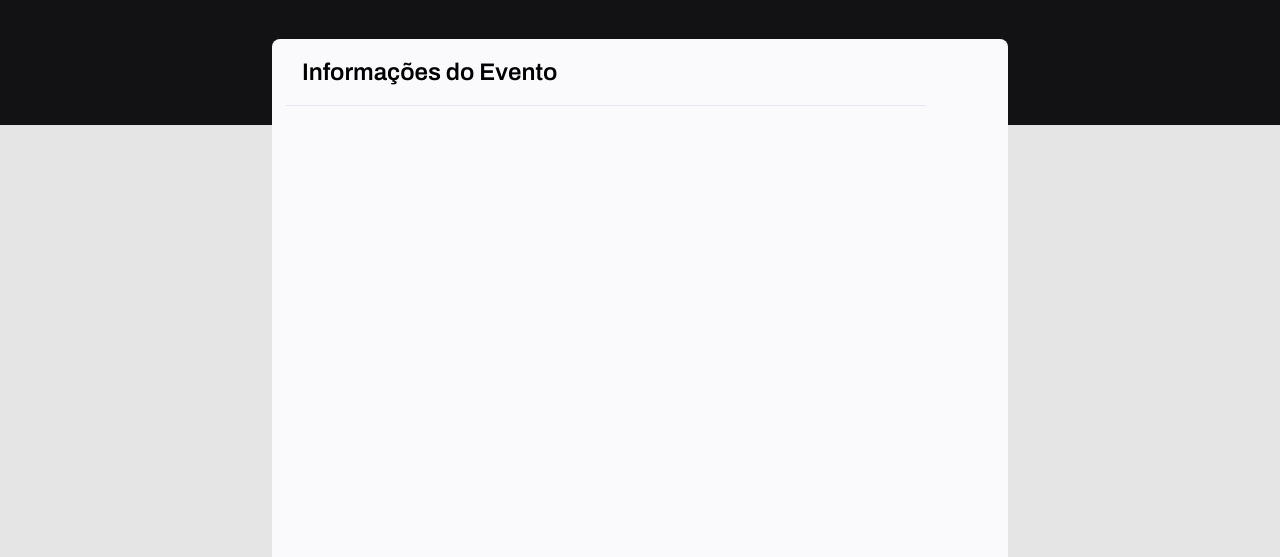
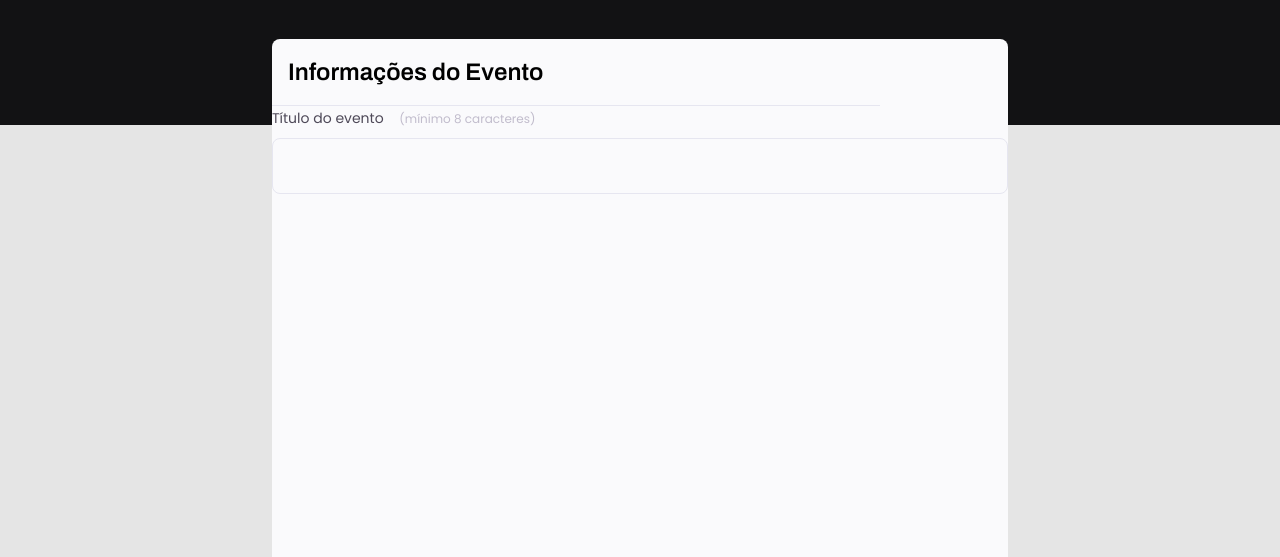
Before and after one commit to ChrisRufino/Projeto_stage3, a plain HTML site: page index.html in a window 1280 px wide. Shown: the part 243-800 px from the top of the page. Drawn offline with Linux system fonts and the light colour scheme.

Commit message:
input ajusting

```diff
--- a/index.html
+++ b/index.html
@@ -24,6 +24,12 @@
       <form>
         <fieldset>
           <legend>Informações do Evento</legend>
+          <div class="input-wrapper">
+            <label for="event-title"
+              >Título do evento <span>(mínimo 8 caracteres)</span></label
+            >
+            <input type="text" id="event-title" />
+          </div>
         </fieldset>
       </form>
     </div>
--- a/style.css
+++ b/style.css
@@ -1,3 +1,8 @@
+* {
+  margin: 0;
+  padding: 0;
+  box-sizing: border-box;
+}
 body {
   font-family: "Poppins", sans-serif;
   background: #e5e5e5;
@@ -28,6 +33,7 @@ header h1 {
   font-size: 36px;
   line-height: 42px;
   color: white;
+  margin-bottom: 24px;
 }
 header p {
   color: #42d3ff;
@@ -54,3 +60,33 @@ fieldset legend {
   border-bottom: 1px solid #e6e6f0;
   padding: 16px;
 }
+.input-wrapper {
+  display: flex;
+  flex-direction: column;
+}
+.input-wrapper label {
+  color: #4e4958;
+  font-size: 14px;
+  line-height: 24px;
+  margin-bottom: 8px;
+}
+.input-wrapper label span {
+  margin-left: 12px;
+  color: #c1bccc;
+  font-size: 12px;
+  line-height: 20px;
+}
+.input-wrapper input {
+  background: #fafafc;
+
+  border-radius: 8px;
+  border: 1px solid #e6e6f0;
+
+  height: 56px;
+  padding: 0 24px;
+
+  font-size: 16px;
+  line-height: 26px;
+
+  color: #c1bccc;
+}
```
Lines whose indentation alone changed are shown as unchanged.
